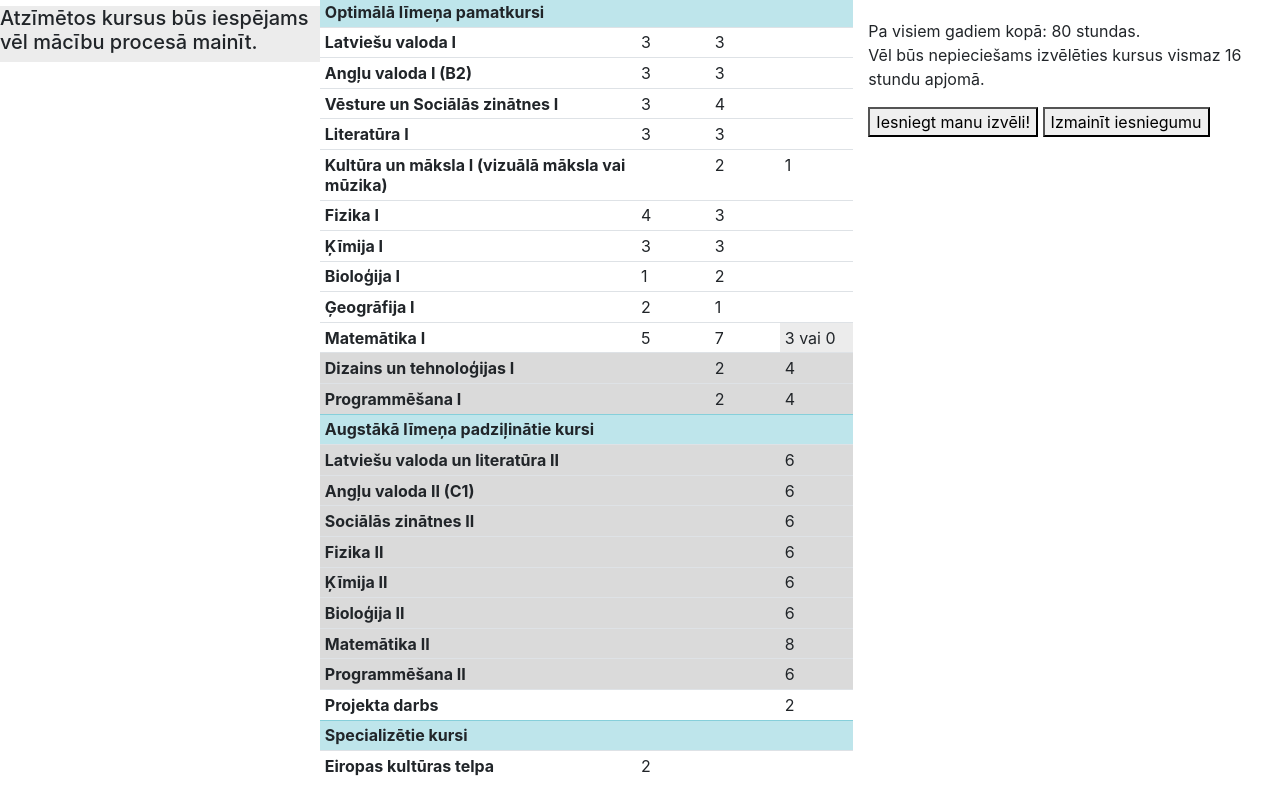
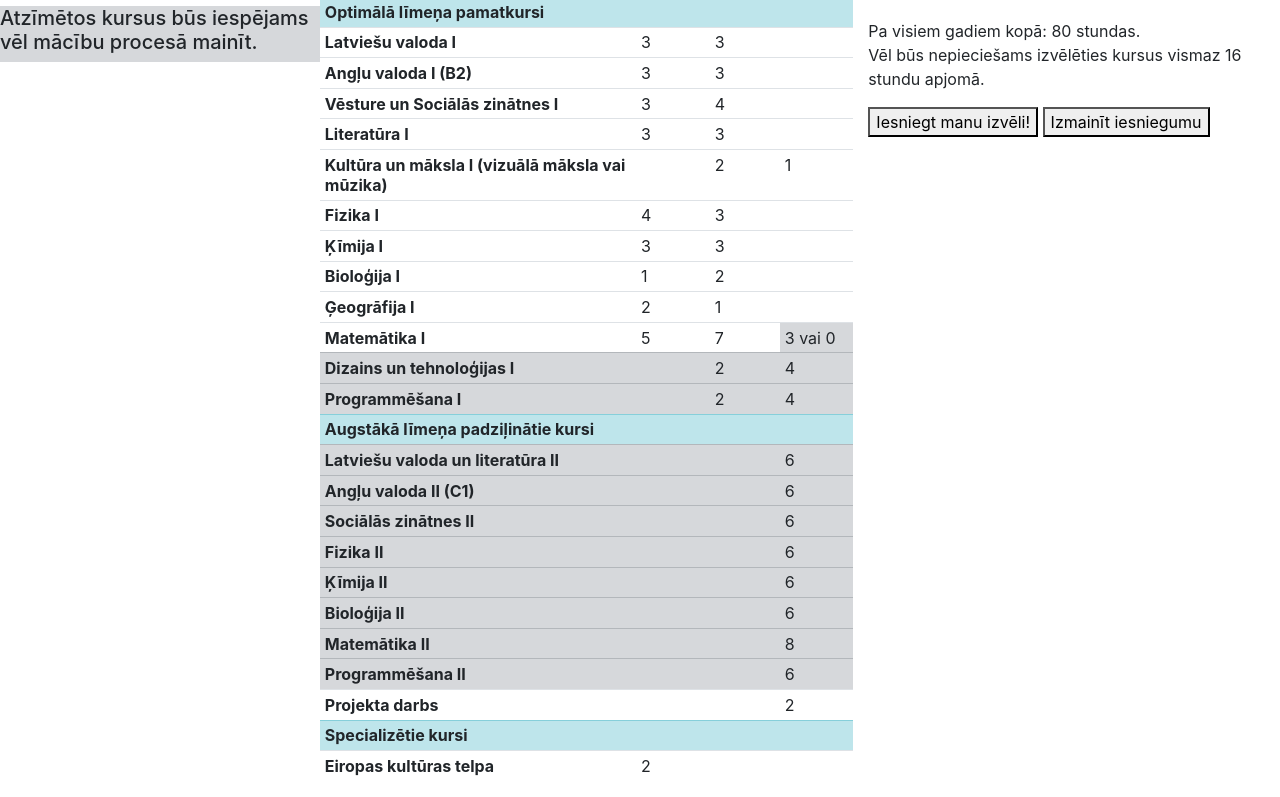
Before and after one commit to martabritala/RAGizvelev2, a Flask app: page /gatavs in a window 1280 px wide. Shown: the part 311-1108 px from the top of the page. Run offline with Flask 2, Linux system fonts and the light colour scheme; some libraries are stand-ins or nearby versions.

Commit message:
secondary

```diff
--- a/templates/gatavs.html
+++ b/templates/gatavs.html
@@ -23,7 +23,7 @@
                         {%endif%}
                     </h3>
                     <h4> Eksāmena numurs: {{numurs}}</h4>
-                    <div  class="table-active">
+                    <div  class="table-secondary">
                         <h5>Atzīmētos kursus būs iespējams vēl mācību procesā mainīt.</h5>
                     </div>
                 </div>
@@ -151,15 +151,15 @@
                             <th scope="row">Matemātika I</th>
                             <td>5</td>
                             <td>7</td>
-                            <td id="mat25" class="table-active">3 vai 0</td>
+                            <td id="mat25" class="table-secondary">3 vai 0</td>
                         </tr>
-                        <tr id="rez22" class="table-active">
+                        <tr id="rez22" class="table-secondary">
                             <th scope="row">Dizains un tehnoloģijas I</th>
                             <td></td>
                             <td>2</td>
                             <td>4</td>
                         </tr>
-                        <tr id="rez23" class="table-active">
+                        <tr id="rez23" class="table-secondary">
                             <th scope="row">Programmēšana I</th>
                             <td></td>
                             <td>2</td>
@@ -168,49 +168,49 @@
                         <tr class="font-weight-bolder table-info">
                             <th colspan="4">Augstākā līmeņa padziļinātie kursi</th>
                         </tr>
-                        <tr id="rez27" class="table-active">
+                        <tr id="rez27" class="table-secondary">
                             <th scope="row">Latviešu valoda un literatūra II</th>
                             <td></td>
                             <td></td>
                             <td>6</td>
                         </tr>
-                        <tr id="rez26" class="table-active">
+                        <tr id="rez26" class="table-secondary">
                             <th scope="row">Angļu valoda II (C1)</th>
                             <td></td>
                             <td></td>
                             <td>6</td>
                         </tr>
-                        <tr id="rez28" class="table-active">
+                        <tr id="rez28" class="table-secondary">
                             <th scope="row">Sociālās zinātnes II</th>
                             <td></td>
                             <td></td>
                             <td>6</td>
                         </tr>
-                        <tr id="rez30" class="table-active">
+                        <tr id="rez30" class="table-secondary">
                             <th scope="row">Fizika II</th>
                             <td></td>
                             <td></td>
                             <td>6</td>
                         </tr>
-                        <tr id="rez31" class="table-active">
+                        <tr id="rez31" class="table-secondary">
                             <th scope="row">Ķīmija II</th>
                             <td></td>
                             <td></td>
                             <td>6</td>
                         </tr>
-                        <tr id="rez32" class="table-active">
+                        <tr id="rez32" class="table-secondary">
                             <th scope="row">Bioloģija II</th>
                             <td></td>
                             <td></td>
                             <td>6</td>
                         </tr>
-                        <tr id="rez25" class="table-active">
+                        <tr id="rez25" class="table-secondary">
                             <th scope="row">Matemātika II</th>
                             <td></td>
                             <td></td>
                             <td>8</td>
                         </tr>
-                        <tr id="rez29" class="table-active">
+                        <tr id="rez29" class="table-secondary">
                             <th scope="row">Programmēšana II</th>
                             <td></td>
                             <td></td>
@@ -231,49 +231,49 @@
                             <td></td>
                             <td></td>
                         </tr>
-                        <tr id="rezspec38" style="display: none;" class="table-active">
+                        <tr id="rezspec38" style="display: none;" class="table-secondary">
                             <th scope="row">Papildu angļu valoda</th>
                             <td></td>
                             <td></td>
                             <td>2</td>
                         </tr>
-                        <tr id="rezspec35" style="display: none;" class="table-active">
+                        <tr id="rezspec35" style="display: none;" class="table-secondary">
                             <th scope="row">Angļu literatūra</th>
                             <td></td>
                             <td>2</td>
                             <td>2</td>
                         </tr>
-                        <tr id="rezspec41" style="display: none;" class="table-active">
+                        <tr id="rezspec41" style="display: none;" class="table-secondary">
                             <th scope="row">Krievu valoda A2</th>
                             <td id="spec4110" class="table-light"></td>
                             <td id="spec4111"></td>
                             <td id="spec4112"></td>
                         </tr>
-                        <tr id="rezspec36" style="display: none;" class="table-active">
+                        <tr id="rezspec36" style="display: none;" class="table-secondary">
                             <th scope="row">Filozofijas pamati</th>
                             <td></td>
                             <td></td>
                             <td>2</td>
                         </tr>
-                        <tr id="rezspec39" style="display: none;" class="table-active">
+                        <tr id="rezspec39" style="display: none;" class="table-secondary">
                             <th scope="row">Psiholoģijas pamati</th>
                             <td></td>
                             <td></td>
                             <td>2</td>
                         </tr>
-                        <tr id="rezspec34" style="display: none;" class="table-active">
+                        <tr id="rezspec34" style="display: none;" class="table-secondary">
                             <th scope="row">Debates</th>
                             <td id="spec3410" class="table-light"></td>
                             <td id="spec3411"></td>
                             <td id="spec3412"></td>
                         </tr>
-                        <tr id="rezspec37" style="display: none;" class="table-active">
+                        <tr id="rezspec37" style="display: none;" class="table-secondary">
                             <th scope="row">Publiskā uzstāšanās</th>
                             <td id="spec3710" class="table-light"></td>
                             <td id="spec3711"></td>
                             <td id="spec3712"></td>
                         </tr>
-                        <tr id="rezspec40" style="display: none;" class="table-active">
+                        <tr id="rezspec40" style="display: none;" class="table-secondary">
                             <th scope="row">Robotika</th>
                             <td id="spec4010" class="table-light"></td>
                             <td id="spec4011"></td>
```
